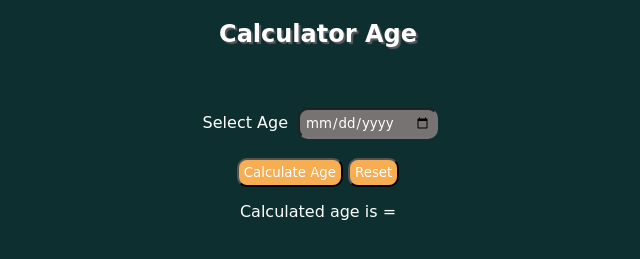
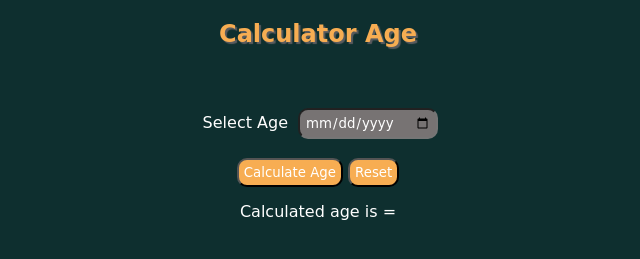
Before and after one commit to kanchan-ac/calculator-age, a plain HTML site: page index.html in a window 1280 px wide. Shown: the top 259 px of the page, without its empty margins (322-962 px from the left). Drawn offline with Linux system fonts and the light colour scheme.

Commit message:
Age calculator page
Age calculator page

```diff
--- a/style.css
+++ b/style.css
@@ -22,6 +22,7 @@ p {
 }
 h2 {
   text-shadow: 2px 2px 1px rgb(91, 92, 95);
+  color: rgb(247, 173, 82);
 }
 button {
   background-color: rgb(247, 173, 82);
```
